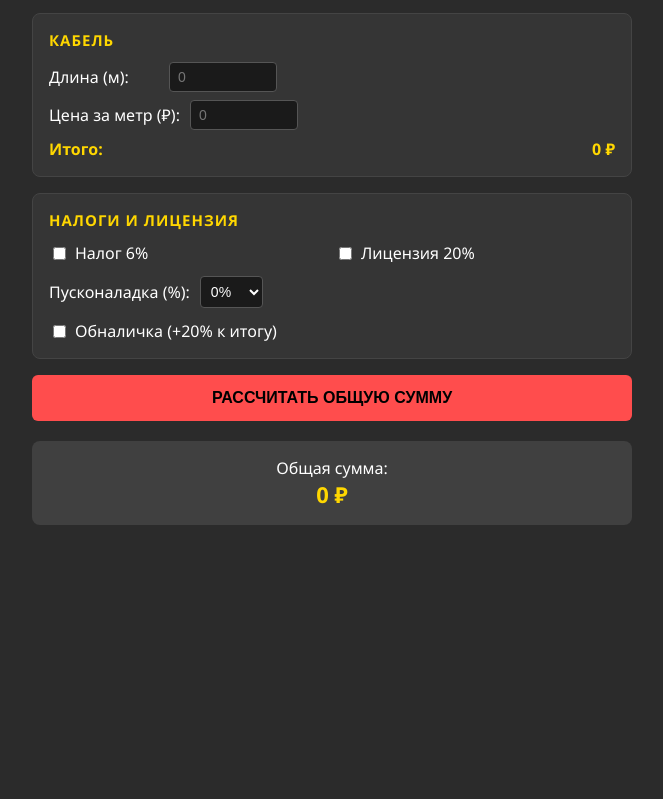
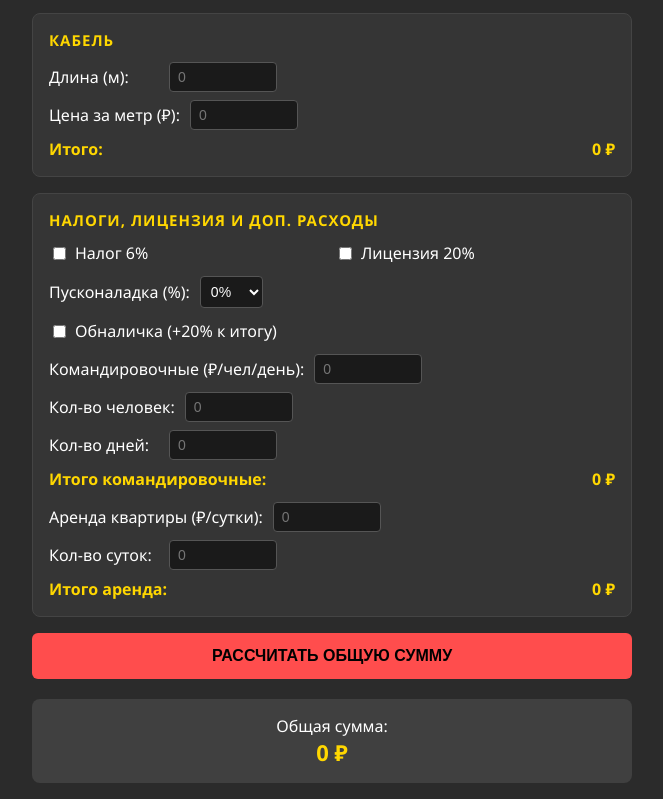
Before and after one commit to Paiwi/calculator, a plain HTML site: page index.html in a window 1280 px wide. Shown: the part 631-1430 px from the top of the page, without its empty margins (308-971 px from the left). Before the commit the page ends 1172 px from the top, so only its background shows below. Drawn offline with Linux system fonts and the light colour scheme.

Commit message:
Update index.html

```diff
--- a/index.html
+++ b/index.html
@@ -201,13 +201,15 @@
       <div class="total-row">Итого: <span id="tc">0 ₽</span></div>
     </div>
 
-    <!-- Налоги и лицензия -->
+    <!-- Налоги и лицензия + доп расходы -->
     <div class="panel">
-      <div class="panel-title">Налоги и лицензия</div>
+      <div class="panel-title">Налоги, лицензия и доп. расходы</div>
+
       <div class="checkbox-group">
         <label class="checkbox-item"><input type="checkbox" id="tax6"> Налог 6%</label>
         <label class="checkbox-item"><input type="checkbox" id="lic20"> Лицензия 20%</label>
       </div>
+
       <div class="combo-row">
         <span class="label">Пусконаладка (%):</span>
         <select id="commission">
@@ -219,9 +221,36 @@
           <option value="30">30%</option>
         </select>
       </div>
+
       <label class="checkbox-item">
         <input type="checkbox" id="cashout"> Обналичка (+20% к итогу)
       </label>
+
+      <!-- Командировочные -->
+      <div class="row" style="margin-top:12px;">
+        <span class="label" style="min-width:140px;">Командировочные (₽/чел/день):</span>
+        <input type="number" id="travelRate" placeholder="0">
+      </div>
+      <div class="row">
+        <span class="label">Кол-во человек:</span>
+        <input type="number" id="travelPeople" placeholder="0">
+      </div>
+      <div class="row">
+        <span class="label">Кол-во дней:</span>
+        <input type="number" id="travelDays" placeholder="0">
+      </div>
+      <div class="total-row">Итого командировочные: <span id="travelTotal">0 ₽</span></div>
+
+      <!-- Аренда квартиры -->
+      <div class="row" style="margin-top:12px;">
+        <span class="label">Аренда квартиры (₽/сутки):</span>
+        <input type="number" id="rentRate" placeholder="0">
+      </div>
+      <div class="row">
+        <span class="label">Кол-во суток:</span>
+        <input type="number" id="rentDays" placeholder="0">
+      </div>
+      <div class="total-row">Итого аренда: <span id="rentTotal">0 ₽</span></div>
     </div>
 
     <button onclick="calculate()">Рассчитать общую сумму</button>
@@ -246,7 +275,7 @@
       const cl = parseFloat(document.getElementById('cl').value) || 0;
       const cp = parseFloat(document.getElementById('cp').value) || 0;
 
-      // Промежуточные итоги
+      // Промежуточные итоги по основным позициям
       const t1 = p1 * q1;
       const t2 = p2 * q2;
       const ts = ps * qs;
@@ -257,7 +286,21 @@
       document.getElementById('ts').textContent = ts.toLocaleString('ru-RU') + ' ₽';
       document.getElementById('tc').textContent = tc.toLocaleString('ru-RU') + ' ₽';
 
-      const baseTotal = t1 + t2 + ts + tc;
+      // Командировочные
+      const travelRate = parseFloat(document.getElementById('travelRate').value) || 0;
+      const travelPeople = parseInt(document.getElementById('travelPeople').value, 10) || 0;
+      const travelDays = parseInt(document.getElementById('travelDays').value, 10) || 0;
+      const travelTotal = travelRate * travelPeople * travelDays;
+      document.getElementById('travelTotal').textContent = travelTotal.toLocaleString('ru-RU') + ' ₽';
+
+      // Аренда квартиры
+      const rentRate = parseFloat(document.getElementById('rentRate').value) || 0;
+      const rentDays = parseInt(document.getElementById('rentDays').value, 10) || 0;
+      const rentTotal = rentRate * rentDays;
+      document.getElementById('rentTotal').textContent = rentTotal.toLocaleString('ru-RU') + ' ₽';
+
+      // База для налогов/лицензии/пусконаладки — сумма основных позиций + командировочные + аренда
+      const baseTotal = t1 + t2 + ts + tc + travelTotal + rentTotal;
 
       const tax6 = document.getElementById('tax6').checked;
       const lic20 = document.getElementById('lic20').checked;
```
